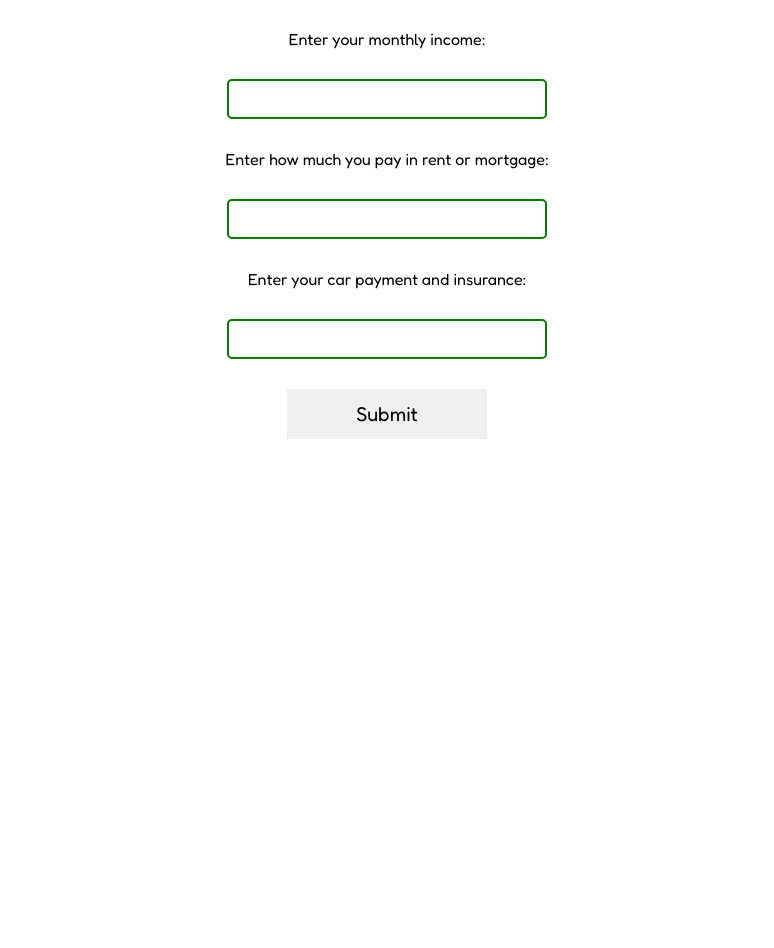
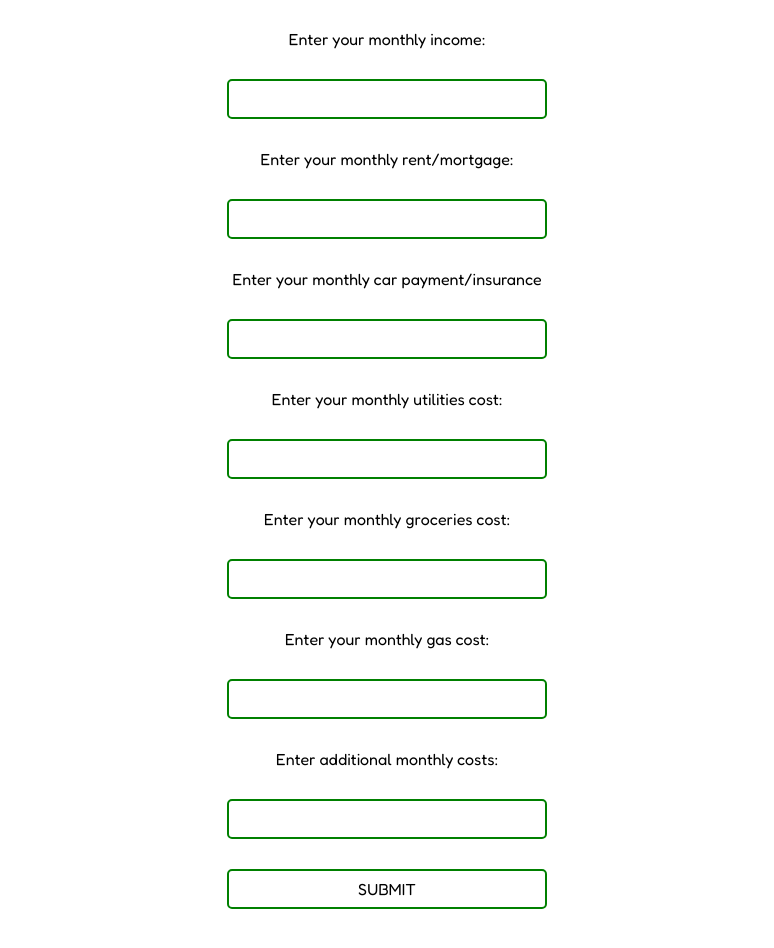
Before and after one commit to gaberinaldi/budge.it, a plain HTML site: page index.html in a window 1280 px wide. Shown: the part 140-1088 px from the top of the page, without its empty margins (253-1027 px from the left). Before the commit the page ends 800 px from the top, so only its background shows below. Drawn offline with Linux system fonts and the light colour scheme; a web font is replaced by a local one.

Commit message:
added-inputs

```diff
--- a/assets/script.js
+++ b/assets/script.js
@@ -2,15 +2,19 @@ document.getElementById('btn').addEventListener('click', function(event) {
     event.preventDefault();
 
     const income = document.getElementById('income').value;
-    const rent = document.getElementById('Rent').value;
-    const car = document.getElementById('Car').value;
-    const total = income - rent - car;
-
-    console.log('Income:', income);
-    console.log('Rent/Mortgage:', rent);
-    console.log('Car Payment & Insurance:', car);
-    console.log(total);
+    const rent = document.getElementById('rent').value;
+    const car = document.getElementById('car').value;
+    const utilities = document.getElementById('utilities').value;
+    const groceries = document.getElementById('groceries').value;
+    const gas = document.getElementById('gas').value;
+    const additional = document.getElementById('additional').value;
+    const total = income - rent - car - utilities - groceries - gas - additional;
 
     const savingsTotal = document.getElementById('savingsTotal');
-    savingsTotal.innerHTML = 'You saved a total of '  + total +'!';
+
+    if (total < 0) {
+      savingsTotal.innerHTML = 'Uh oh, you lost a total of ' + total + ' this month. You should consider cutting back on some expenses.';
+    } else if (total > 0) {
+        savingsTotal.innerHTML = 'Great job, you saved a total of '  + total +' this month!';
+    }
   });
--- a/assets/style.css
+++ b/assets/style.css
@@ -57,9 +57,19 @@ h1 {
 }
 
 .input button {
-    height: 50px;
-    width: 200px;
-    font-size: 20px;
+    height: 5vh;
+    width: 25vw;
+    font-size: 1rem;
     cursor: pointer;
     font-family: "Fredoka", sans-serif;
+    color: black;
+    background-color: white;
+    border: 2px solid green;
+    border-radius: 5px;
 }
+
+.input button:hover {
+    transition: 0.2s;
+    background-color: green;
+    color: white;
+}
--- a/index.html
+++ b/index.html
@@ -21,11 +21,19 @@
     <div class="input">
       <p>Enter your monthly income:</p>
       <input type="number" id="income"  />
-      <p>Enter how much you pay in rent or mortgage:</p>
-      <input type="number" id="Rent" />
-      <p>Enter your car payment and insurance:</p>
-      <input type="number" id="Car" />
-      <button id="btn">Submit</button>
+      <p>Enter your monthly rent/mortgage:</p>
+      <input type="number" id="rent" />
+      <p>Enter your monthly car payment/insurance</p>
+      <input type="number" id="car" />
+      <p>Enter your monthly utilities cost:</p>
+      <input type="number" id="utilities" />
+      <p>Enter your monthly groceries cost:</p>
+      <input type="number" id="groceries" />
+      <p>Enter your monthly gas cost:</p>
+      <input type="number" id="gas" />
+      <p>Enter additional monthly costs:</p>
+      <input type="number" id="additional" />
+      <button id="btn">SUBMIT</button>
       <p id="savingsTotal"></p>
     </div>
     <script src="assets/script.js"></script>
```
